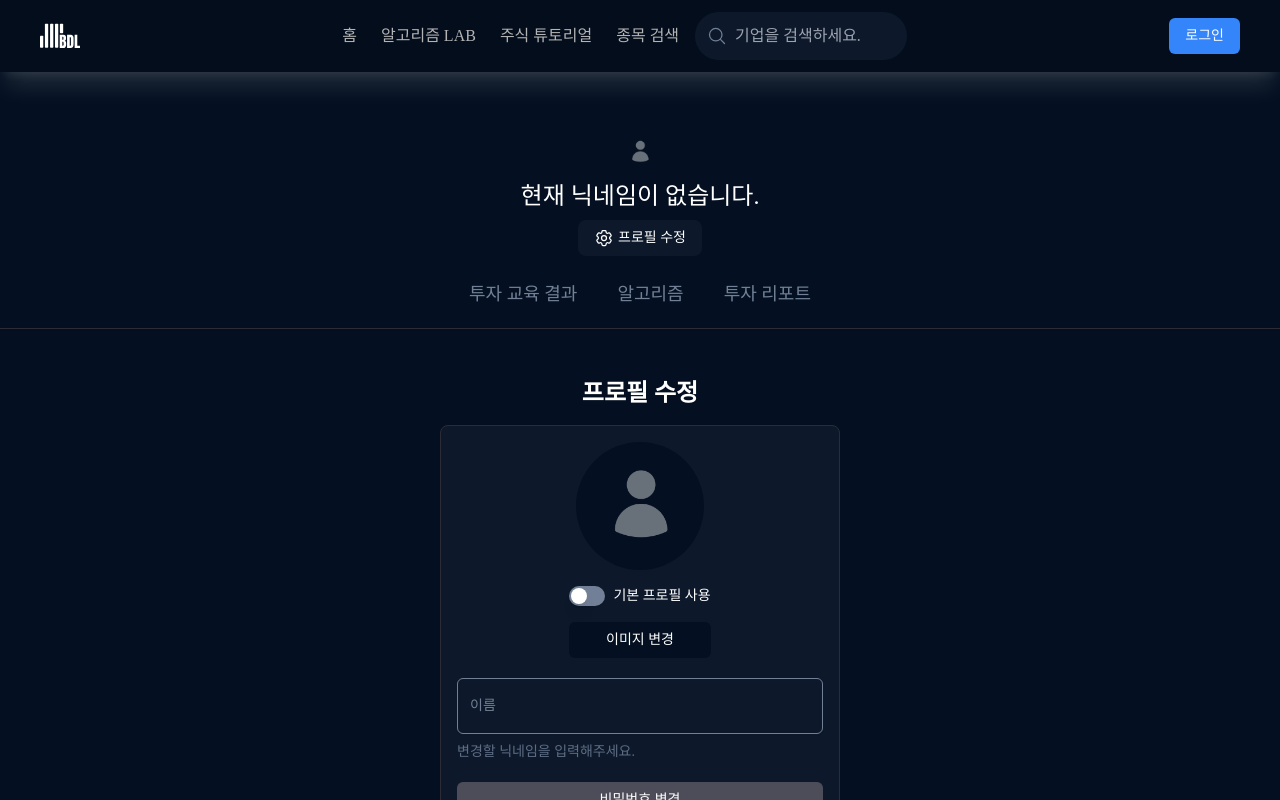
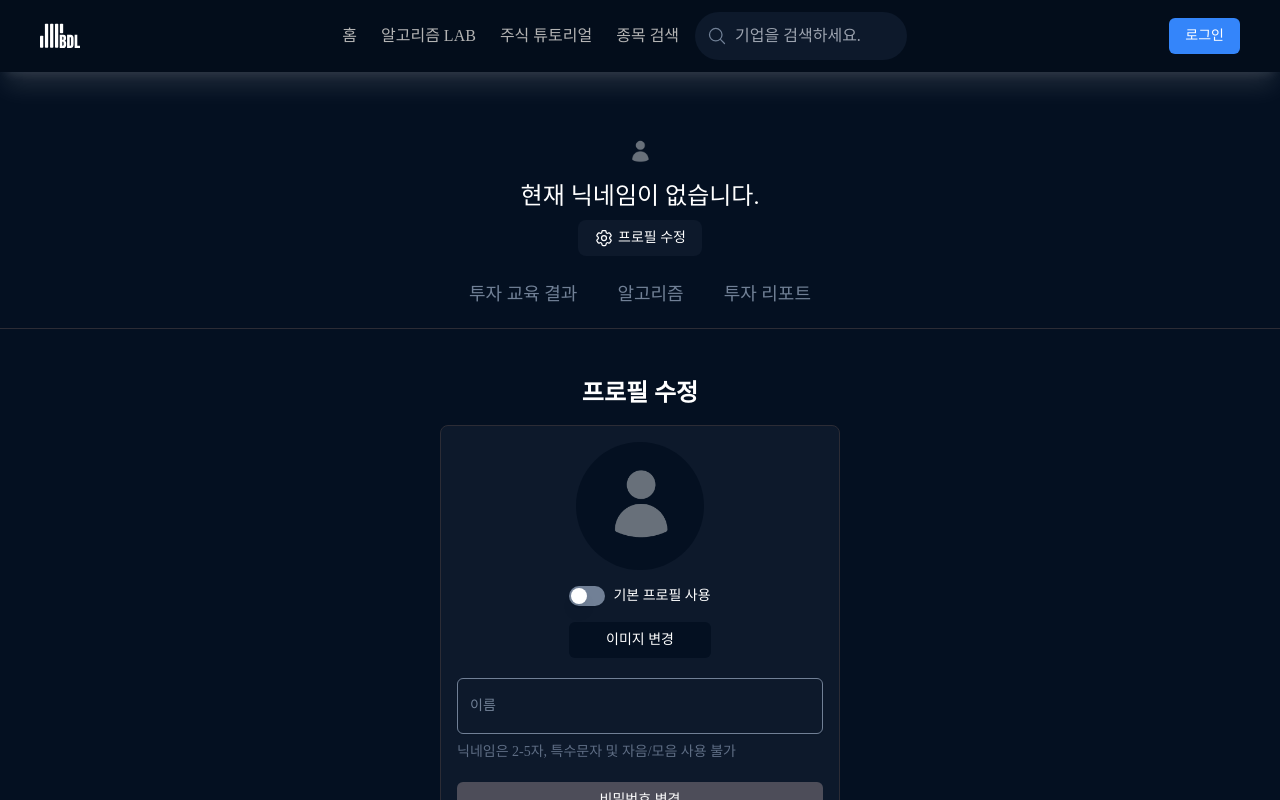
Before and after one commit to dnwnsrb11/BDL-frontend, a React (Vite) app: page /member/edit in a window 1280 px wide. Shown: the top 800 px of the page. Built offline with nearby package versions, Linux system fonts and the light colour scheme; a web font is replaced by a local one.

Commit message:
feat: 회원가입/프로필 수정 페이지 유효성 검사 로직 추가
- 특수문자/자음, 모음 X

```diff
--- a/src/routes/pages/SignUpPage.tsx
+++ b/src/routes/pages/SignUpPage.tsx
@@ -27,7 +27,10 @@ const signUpSchema = z
     nickname: z
       .string()
       .min(2, '닉네임은 최소 2자 이상이어야 합니다.')
-      .max(5, '닉네임은 최대 5자까지 가능합니다.'),
+      .max(5, '닉네임은 최대 5자까지 가능합니다.')
+      .refine((value) => /^[가-힣a-zA-Z0-9]+$/.test(value), {
+        message: '특수문자 및 자음/모음은 사용할 수 없습니다.',
+      }),
     birthDate: z.date(),
     phoneNumber: z.string().optional(),
     question: z.number().min(1, '질문을 선택해주세요.'),
@@ -233,7 +236,8 @@ export const SignUpPage = () => {
                       )}
                     </div>
                     <p className="text-xs text-text-main-color">
-                      닉네임은 2자 이상 5자 이하여야 합니다.
+                      닉네임은 2자 이상 5자 이하여야 하며, 특수문자 및 자음/모음은 사용할 수
+                      없습니다.
                     </p>
                   </FormItem>
                 );
--- a/src/routes/pages/member/EditPage.tsx
+++ b/src/routes/pages/member/EditPage.tsx
@@ -20,7 +20,10 @@ const editProfileSchema = z.object({
   nickname: z
     .string()
     .min(2, '닉네임은 최소 2자 이상이어야 합니다.')
-    .max(5, '닉네임은 최대 5자까지 가능합니다.'),
+    .max(5, '닉네임은 최대 5자까지 가능합니다.')
+    .refine((value) => /^[가-힣a-zA-Z0-9]+$/.test(value), {
+      message: '특수문자 및 자음/모음은 사용할 수 없습니다.',
+    }),
 });
 
 type EditProfileFormValues = z.infer<typeof editProfileSchema>;
@@ -213,7 +216,9 @@ export const EditPage = () => {
                         hasError ? 'text-btn-red-color' : 'text-text-inactive-2-color',
                       )}
                     >
-                      {hasError ? errors.nickname?.message : '변경할 닉네임을 입력해주세요.'}
+                      {hasError
+                        ? errors.nickname?.message
+                        : '닉네임은 2-5자, 특수문자 및 자음/모음 사용 불가'}
                     </p>
                   </FormItem>
                 );
```
